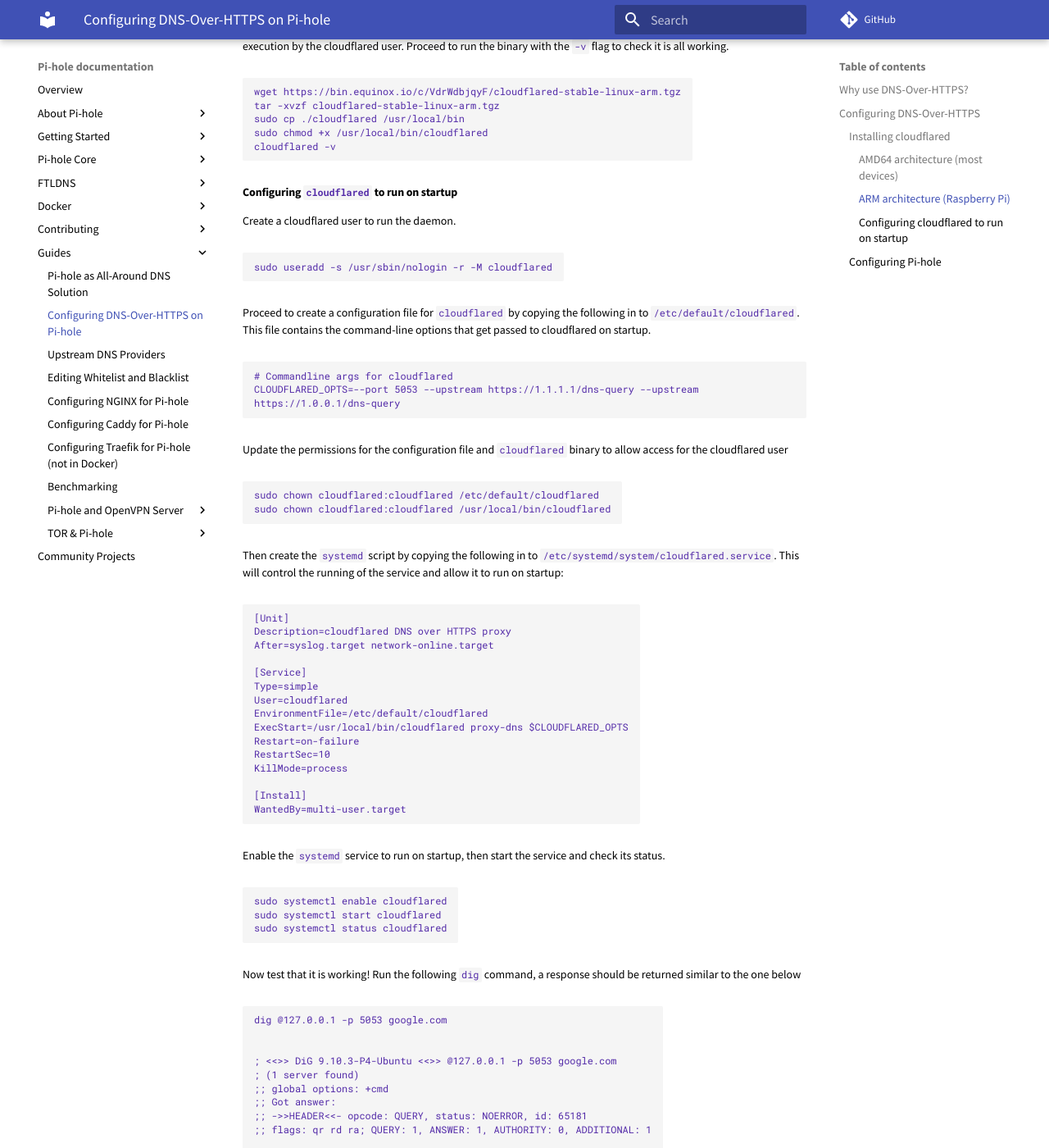
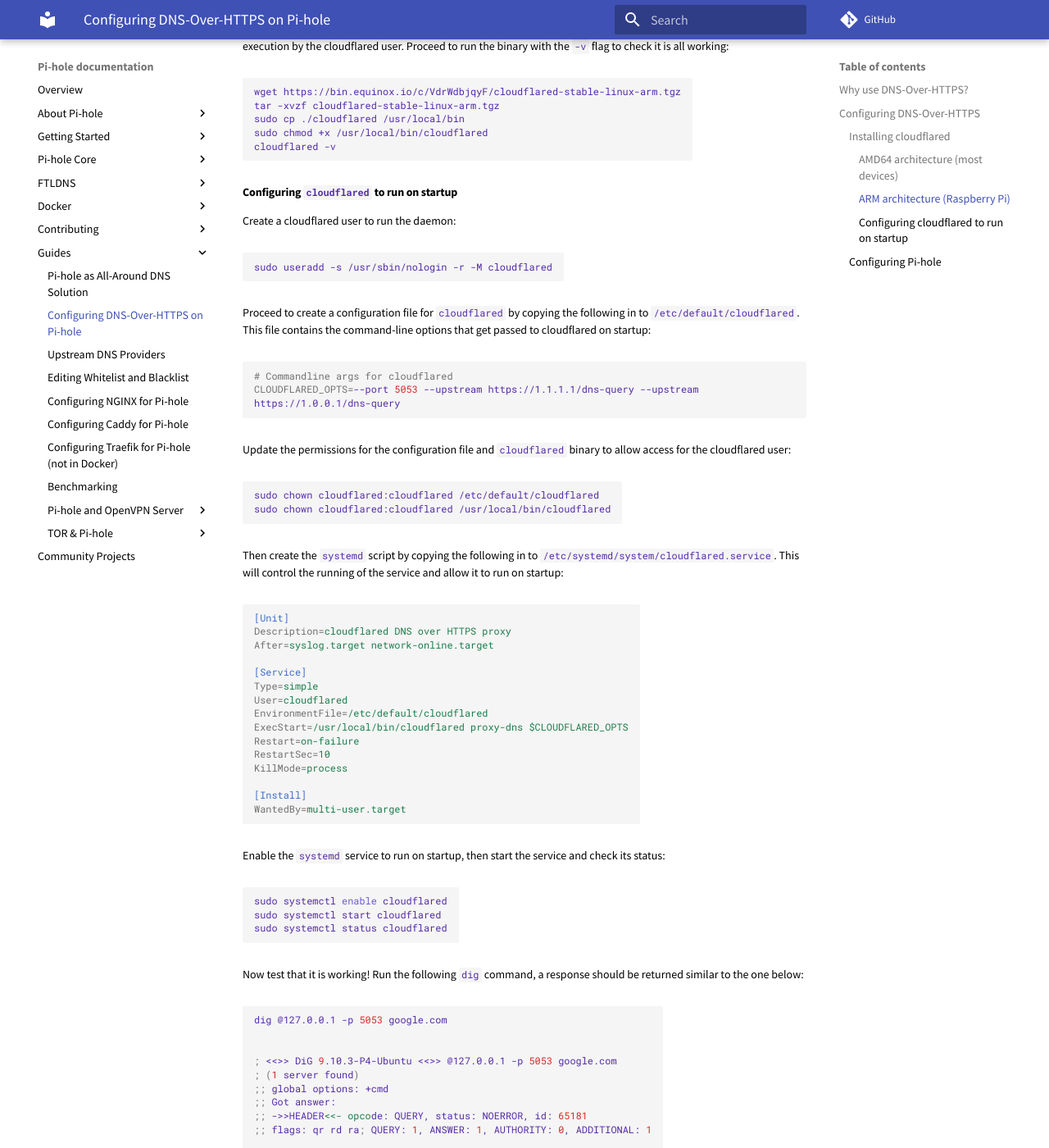
Before and after one commit to pi-hole/docs, an MkDocs documentation site: the page built from docs/guides/dns-over-https.md, in a window 1280 px wide and 1400 px high, scrolled down 1054 px. Shown: the whole window at 82% size. Built offline with MkDocs 1.6.1 and Material for MkDocs 9.7.7, drawn with Linux system fonts in a browser that asks for light colours; comment, search, counter and statistics services are not loaded; some of the changed text lies outside the part shown.

Commit message:
Add syntax highlighting to DNS over HTTPS guide

````diff
--- a/docs/guides/dns-over-https.md
+++ b/docs/guides/dns-over-https.md
@@ -19,9 +19,9 @@
 
 #### AMD64 architecture (most devices)
 
-Download the installer package, then use `apt-get` to install the package along with any dependencies. Proceed to run the binary with the `-v` flag to check it is all working.
+Download the installer package, then use `apt-get` to install the package along with any dependencies. Proceed to run the binary with the `-v` flag to check it is all working:
 
-```
+```sh
 # For Debian/Ubuntu
 wget https://bin.equinox.io/c/VdrWdbjqyF/cloudflared-stable-linux-amd64.deb
 sudo apt-get install ./cloudflared-stable-linux-amd64.deb
@@ -37,9 +37,9 @@
 
 #### ARM architecture (Raspberry Pi)
 
-Here we are downloading the precompiled binary and copying it to the `/usr/local/bin/` directory to allow execution by the cloudflared user. Proceed to run the binary with the `-v` flag to check it is all working.
+Here we are downloading the precompiled binary and copying it to the `/usr/local/bin/` directory to allow execution by the cloudflared user. Proceed to run the binary with the `-v` flag to check it is all working:
 
-```
+```sh
 wget https://bin.equinox.io/c/VdrWdbjqyF/cloudflared-stable-linux-arm.tgz
 tar -xvzf cloudflared-stable-linux-arm.tgz
 sudo cp ./cloudflared /usr/local/bin
@@ -49,29 +49,29 @@
 
 #### Configuring `cloudflared` to run on startup
 
-Create a cloudflared user to run the daemon.
+Create a cloudflared user to run the daemon:
 
-```
+```sh
 sudo useradd -s /usr/sbin/nologin -r -M cloudflared
 ```
 
-Proceed to create a configuration file for `cloudflared` by copying the following in to `/etc/default/cloudflared`. This file contains the command-line options that get passed to cloudflared on startup.
+Proceed to create a configuration file for `cloudflared` by copying the following in to `/etc/default/cloudflared`. This file contains the command-line options that get passed to cloudflared on startup:
 
-```
+```sh
 # Commandline args for cloudflared
 CLOUDFLARED_OPTS=--port 5053 --upstream https://1.1.1.1/dns-query --upstream https://1.0.0.1/dns-query
 ```
 
-Update the permissions for the configuration file and `cloudflared` binary to allow access for the cloudflared user
+Update the permissions for the configuration file and `cloudflared` binary to allow access for the cloudflared user:
 
-```
+```sh
 sudo chown cloudflared:cloudflared /etc/default/cloudflared
 sudo chown cloudflared:cloudflared /usr/local/bin/cloudflared
 ```
 
 Then create the `systemd` script by copying the following in to `/etc/systemd/system/cloudflared.service`. This will control the running of the service and allow it to run on startup:
 
-```
+```ini
 [Unit]
 Description=cloudflared DNS over HTTPS proxy
 After=syslog.target network-online.target
@@ -89,16 +89,17 @@
 WantedBy=multi-user.target
 ```
 
-Enable the `systemd` service to run on startup, then start the service and check its status.
-```
+Enable the `systemd` service to run on startup, then start the service and check its status:
+
+```sh
 sudo systemctl enable cloudflared
 sudo systemctl start cloudflared
 sudo systemctl status cloudflared
 ```
 
-Now test that it is working! Run the following `dig` command, a response should be returned similar to the one below
+Now test that it is working! Run the following `dig` command, a response should be returned similar to the one below:
 
-```
+```sh
 dig @127.0.0.1 -p 5053 google.com
 
 
@@ -123,6 +124,7 @@
 ```
 
 ### Configuring Pi-hole
+
 Finally, configure Pi-hole to use the local `cloudflared` service as the upstream DNS server:
 
 ![Screenshot of Pi-hole configuration](../images/DoHConfig.png)
````
